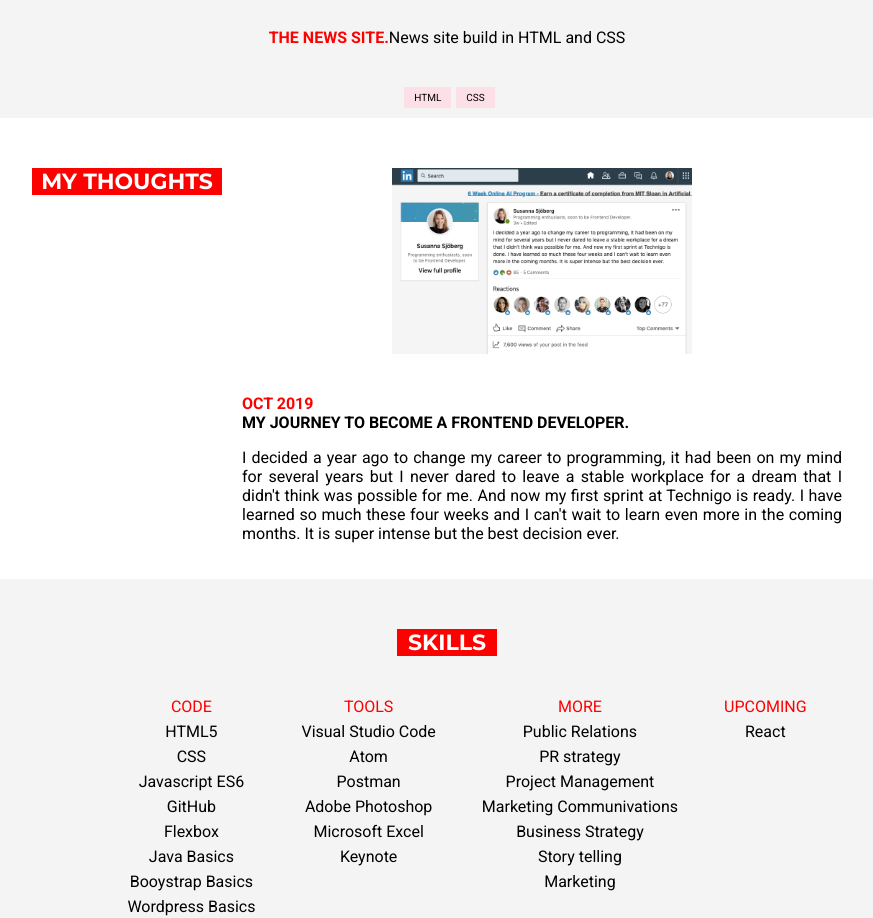
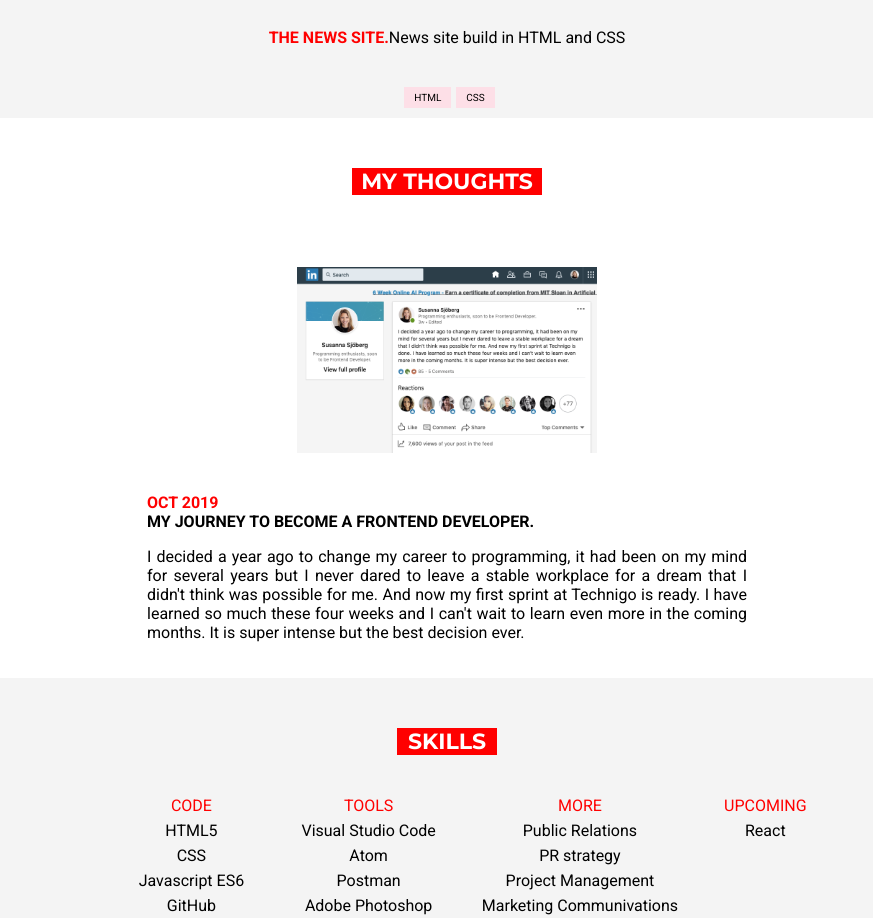
Before and after one commit to SanSjo/my-portfolio, a plain HTML site: page index.html in a window 1280 px wide. Shown: the part 3117-4035 px from the top of the page, without its empty margins (193-1066 px from the left). Drawn offline with Linux system fonts and the light colour scheme.

Commit message:
fixed styling on my thoughts container

```diff
--- a/index.html
+++ b/index.html
@@ -161,7 +161,7 @@
                 <p>CSS</p>
         </div>
     </div>
-
+  </section>
 
     <!-- Post Container -->
     <div class="h3Posts">
@@ -169,7 +169,7 @@
     </div>
 
 
-
+        <div class="containerPosts">
 
         <div class="containerPost">
             <div class="imgContainer">
@@ -183,7 +183,8 @@
               <p class="postParagraph"> I decided a year ago to change my career to programming, it had been on my mind for several years but I never dared to leave a stable workplace for a dream that I didn't think was possible for me. And now my first sprint at Technigo is ready. I have learned so much these four weeks and I can't wait to learn even more in the coming months. It is super intense but the best decision ever.</p>
           </div>
         </div>
-   </section>
+      </div>
+
 
    <!-- Skills Container -->
 
--- a/style.css
+++ b/style.css
@@ -191,12 +191,6 @@ h3.projects {
   background: #f4f4f4 0% 0% no-repeat padding-box;
 }
 
-.h3Posts {
-  display: flex;
-  justify-content: center;
-  background: white;
-}
-
 h3 {
   position: relative;
   width: 62px;
@@ -209,6 +203,11 @@ h3 {
   background: red;
   text-align: center;
   margin-top: 50px;
+}
+.h3Posts {
+  display: flex;
+  justify-content: center;
+  background: white;
 }
 
 .posts {
```
